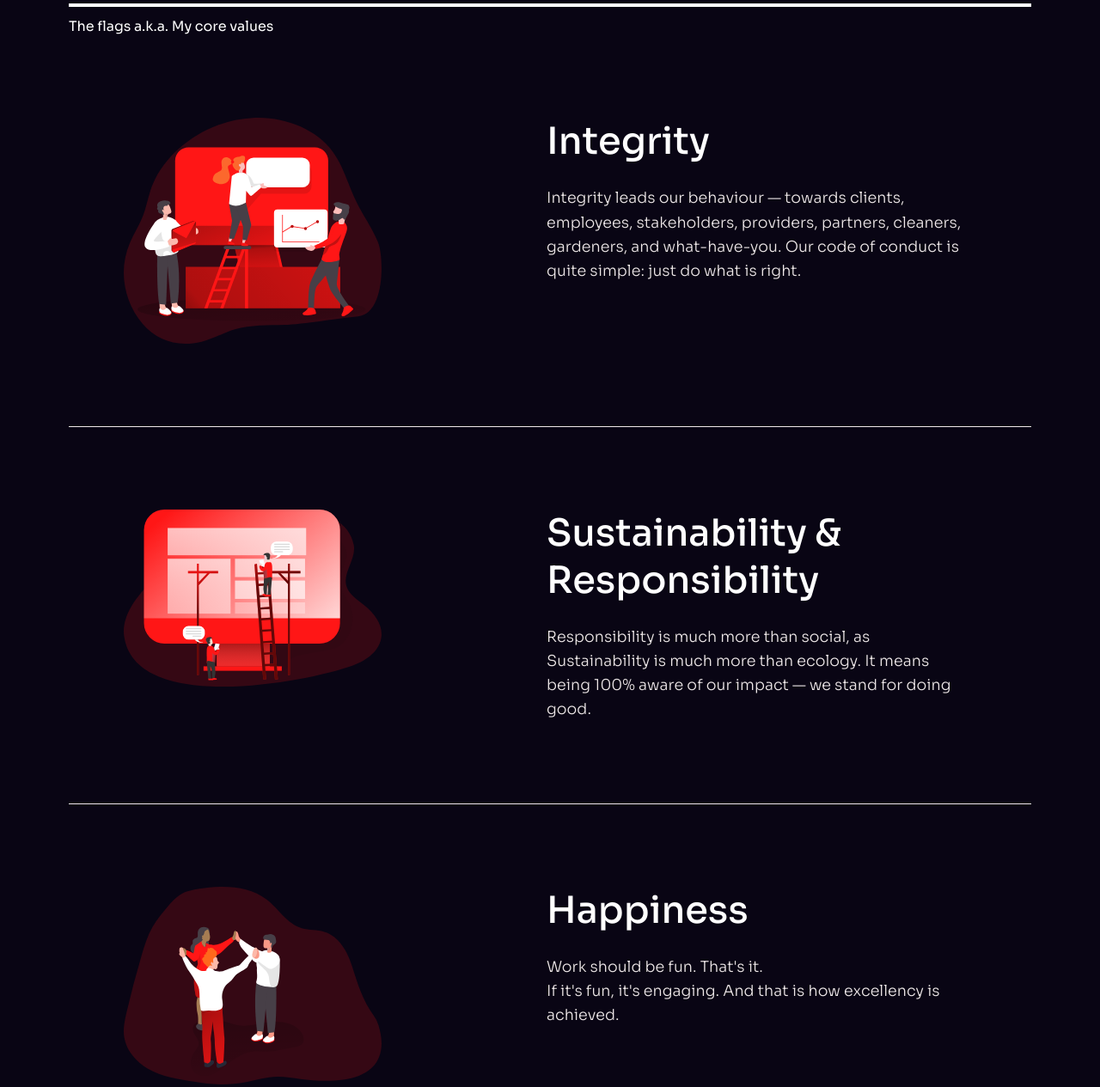
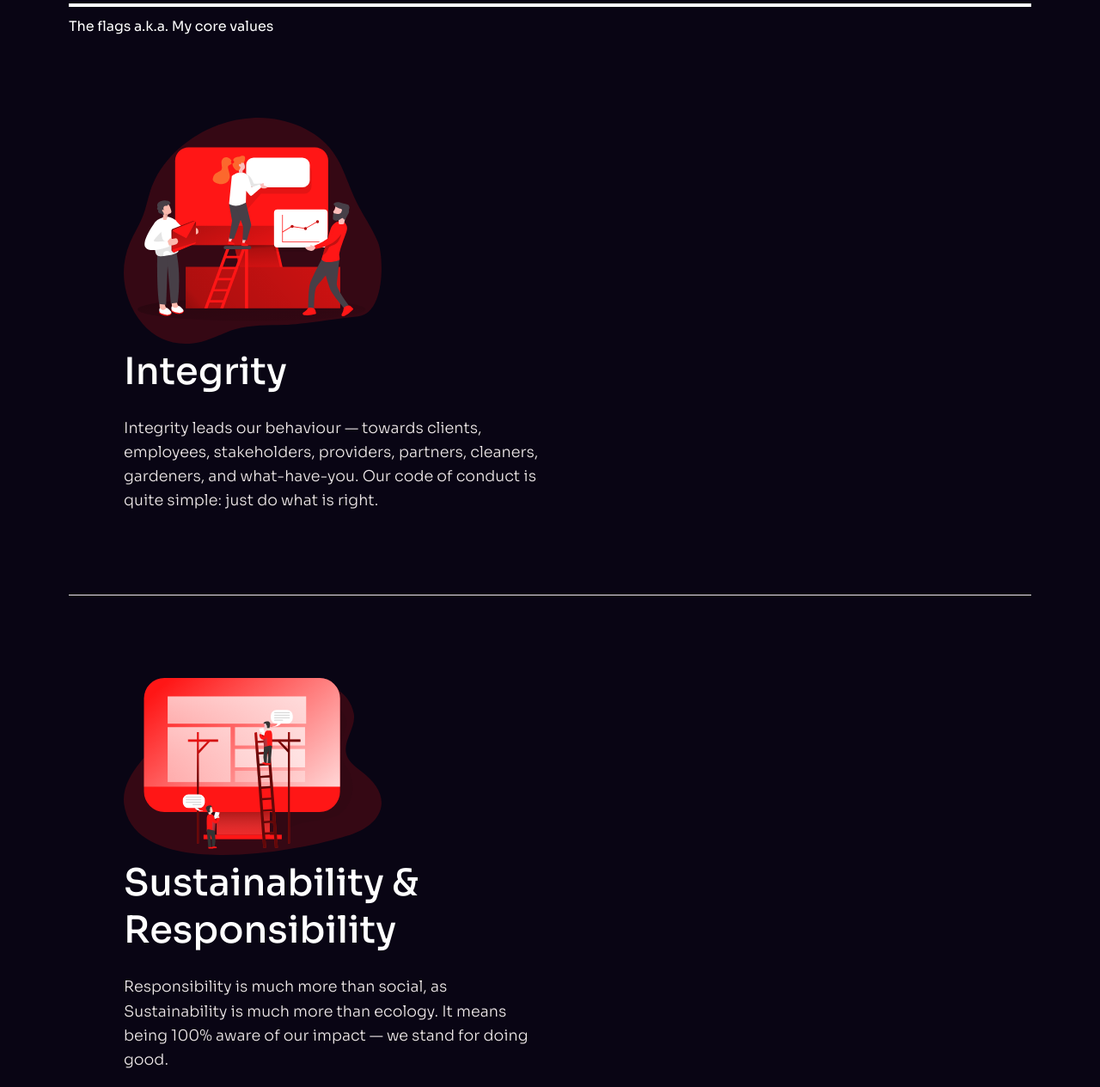
Before and after one commit to Jnah134/personal-portfolio, a website built with webpack: page src/who.html in a window 1280 px wide. Shown: the part 1820-3085 px from the top of the page at 86% size. Built offline with nearby package versions, Linux system fonts and the light colour scheme.

Commit message:
add a divs container to images on about page

```diff
--- a/src/scss/_about.scss
+++ b/src/scss/_about.scss
@@ -84,6 +84,7 @@
 
   .illustration-section-text {
     max-width: 500px;
+    width: 100%;
 
     h3 {
       font-size: 2.7rem;
@@ -106,9 +107,14 @@
   background: $paragraph-clr;
 }
 
-.illustration-image {
-  max-width: 300px;
+.image-illust-container {
+  max-width: 500px;
   width: 100%;
+
+  .illustration-image {
+    max-width: 300px;
+    width: 100%;
+  }
 }
 
 // media queries
--- a/src/who.html
+++ b/src/who.html
@@ -205,7 +205,9 @@
       <div class="line-up"></div>
       <h3 class="line-title">The flags a.k.a. My core values</h3>
       <div class="illustration-container">
-        <img src="./images/integrity.svg" class="illustration-image" alt="" />
+        <div class="image-illust-container">
+          <img src="./images/integrity.svg" class="illustration-image" alt="" />
+        </div>
         <div class="illustration-section-text">
           <h3>Integrity</h3>
           <p>
@@ -218,7 +220,7 @@
       </div>
       <div class="light-line"></div>
       <div class="illustration-container">
-        <div>
+        <div class="image-illust-container">
           <img
             src="./images/sustainability.svg"
             class="illustration-image"
@@ -240,7 +242,9 @@
       </div>
       <div class="light-line"></div>
       <div class="illustration-container">
-        <img src="./images/happiness.svg" class="illustration-image" alt="" />
+        <div class="image-illust-container">
+          <img src="./images/happiness.svg" class="illustration-image" alt="" />
+        </div>
         <div class="illustration-section-text">
           <h3>Happiness</h3>
           <p>Work should be fun. That's it.</p>
```
Also changed, not shown: css/style.css, 1 other file.
